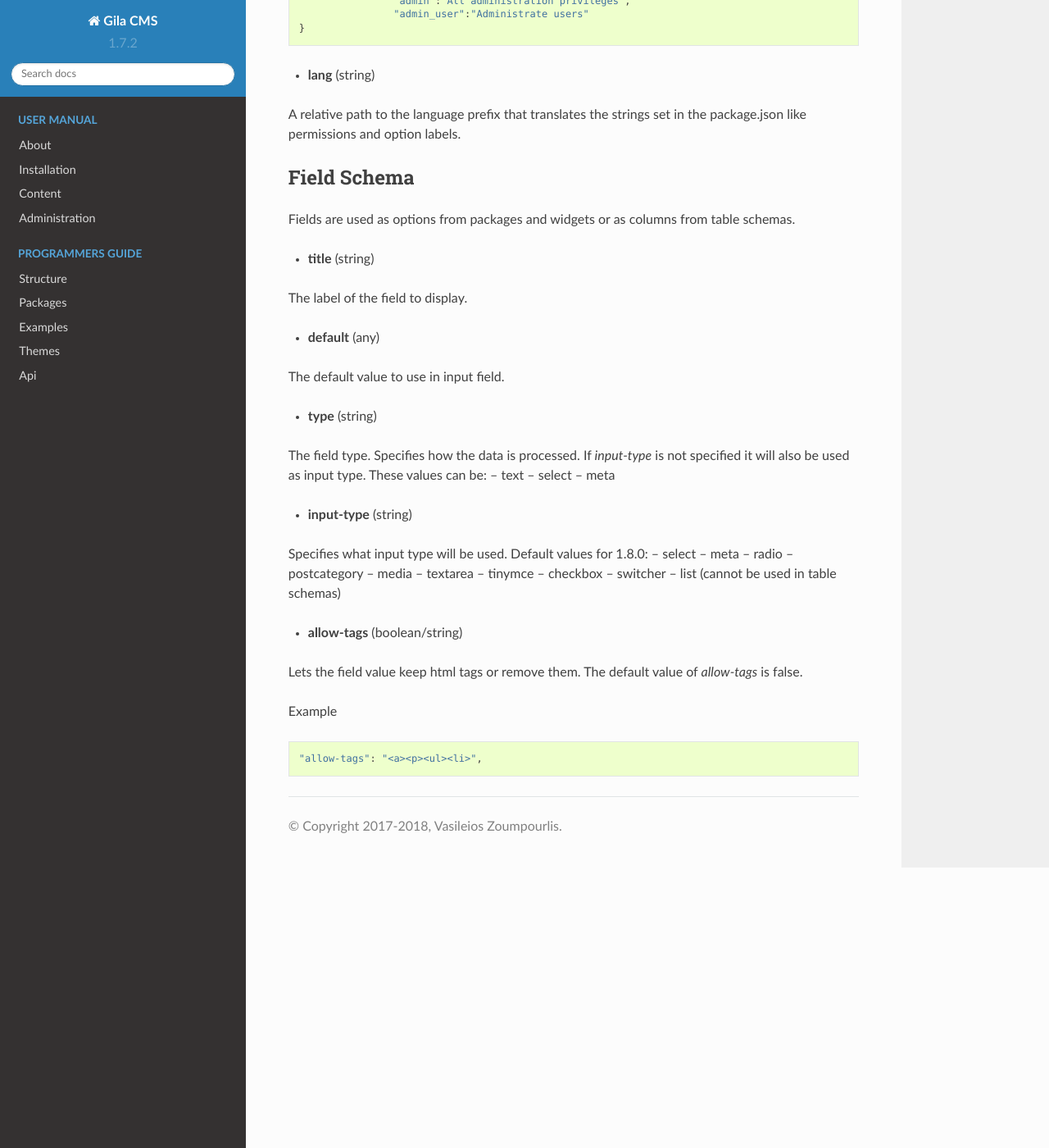
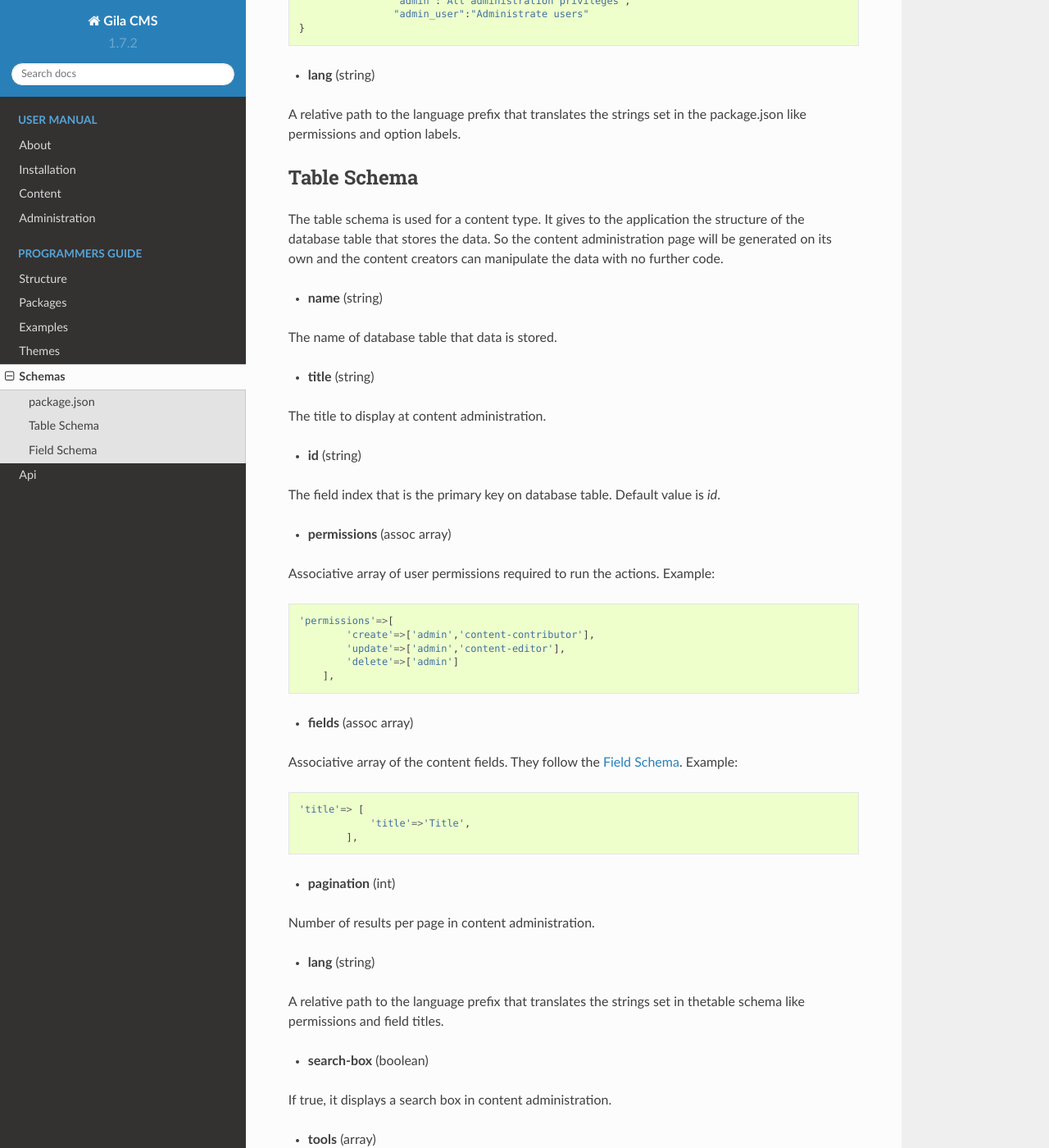
Before and after one commit to GilaCMS/docs, a Sphinx documentation site: the page built from source/schemas.md, in a window 1280 px wide and 1400 px high, scrolled down 1285 px. Shown: the whole window at 82% size. Built offline with Sphinx 7.4.7 and the Read the Docs theme 2.0.0, drawn with Linux system fonts in a browser that asks for light colours; pages that are not in the unit, such as notebooks, are missing from menus; some of the changed text lies outside the part shown.

Commit message:
Schemas update

````diff
--- a/source/schemas.md
+++ b/source/schemas.md
@@ -54,9 +54,91 @@ Example
 
 A relative path to the language prefix that translates the strings set in the package.json like permissions and option labels.
 
+## Table Schema
+
+The table schema is used for a content type. It gives to the application the structure of the database table that stores the data. So the content administration page will be generated on its own and the content creators can manipulate the data with no further code.
+
+- **name** (string)
+
+The name of database table that data is stored.
+
+- **title** (string)
+
+The title to display at content administration.
+
+- **id** (string)
+
+The field index that is the primary key on database table. Default value is *id*.
+
+- **permissions** (assoc array)
+
+Associative array of user permissions required to run the actions. Example:
+```
+'permissions'=>[
+        'create'=>['admin','content-contributor'],
+        'update'=>['admin','content-editor'],
+        'delete'=>['admin']
+    ],
+```
+
+- **fields** (assoc array)
+
+Associative array of the content fields. They follow the [Field Schema](#field-schema). Example:
+```
+'title'=> [
+            'title'=>'Title',
+        ],
+```
+
+- **pagination** (int)
+
+Number of results per page in content administration.
+
+- **lang** (string)
+
+A relative path to the language prefix that translates the strings set in thetable schema like permissions and field titles.
+
+- **search-box** (boolean)
+
+If true, it displays a search box in content administration.
+
+- **tools** (array)
+
+An array of tools that will be displayed in content administration.
+
+- **commands** (array)
+
+An array of commands that will be displayed in content administration.
+
+- **search-boxes**
+
+An array of field names.  Their search filters will be displayed in content administration as.
+
+- **children** (assoc array)
+
+References to other content types that are partials of the parent content. The index of a child must be an existing content type. The child is an associative array with two indeces:
+    - **parent_id** (string) The field of child table that points to the parent's id.
+    - **list** (array) The listed fields of child table. The schema of the child must result in the same list of fields.
+
+Example child for a *shop_order* content type:
+```
+'children'=>[
+        'shop_orderitem'=>[
+            'parent_id'=>'order_id',
+            'list'=>['id','image','product_id','description','qty','cost']
+        ]
+    ]
+```
+
+- **events** (array of [string,function])
+
+The first value is the event name and the second value is the function that will be triggered. The function gets a reference to the specific row of the table. Posible values for the event:
+    - **change** Runs when a row is created or updated
+
+
 
 ## Field Schema
-Fields are used as options from packages and widgets or as columns from table schemas.
+Fields are used as options from packages and widgets or as columns from table schemas. When are used as options from packages their format is JSON, the other cases are as php associative arrays.
 
 - **title** (string)
 
@@ -69,23 +151,23 @@ The default value to use in input field.
 - **type** (string)
 
 The field type. Specifies how the data is processed. If *input-type* is not specified it will also be used as input type. These values can be:
--- text
--- select
--- meta
+    - text
+    - select
+    - meta
 
 - **input-type** (string)
 
 Specifies what input type will be used. Default values for 1.8.0:
--- select
--- meta
--- radio
--- postcategory
--- media
--- textarea
--- tinymce
--- checkbox
--- switcher
--- list (cannot be used in table schemas)
+    - select
+    - meta
+    - radio
+    - postcategory
+    - media
+    - textarea
+    - tinymce
+    - checkbox
+    - switcher
+    - list (cannot be used in table schemas)
 
 - **allow-tags** (boolean/string)
 
--- a/source/toctree.rst
+++ b/source/toctree.rst
@@ -26,6 +26,7 @@ Contents:
    packages
    package_examples
    themes
+   schemas
    api
 
 Indices and tables
````
Also changed, not shown: other parts of source/schemas.md (+1 -1 lines), source/api.rst (+31 -14 lines), source/package_examples.md (+1 -1 lines).
